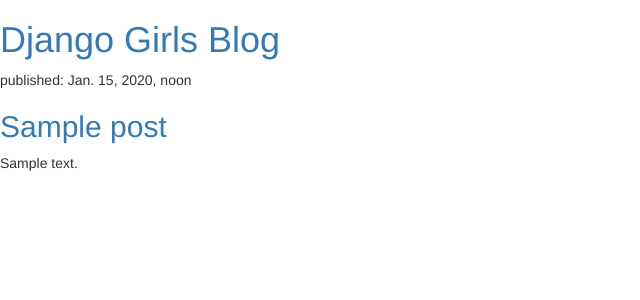
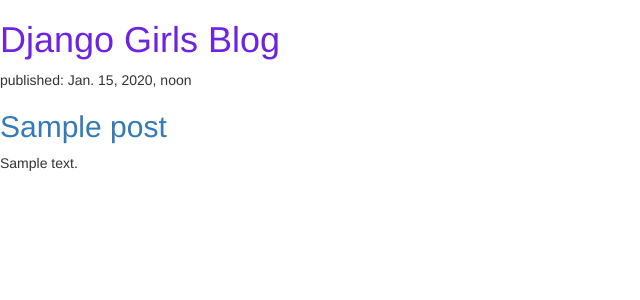
Before and after one commit to lisa2611/my-first-blog, a Django app: template blog/templates/blog/post_list.html in a window 1280 px wide. Shown: the top 300 px of the page, without its empty margins (0-640 px from the left). Run offline with Django 3.2, Linux system fonts and the light colour scheme; the template is opened without the code that fills it: values that come from a table or form of the project are taken from there, others are empty; tables that the repository leaves empty hold one stand-in row (values such as "Sample post"); some libraries are stand-ins or nearby versions.

Commit message:
Added CSS colour to title in post_list

```diff
--- /dev/null
+++ b/blog/static/css/blog.css
@@ -0,0 +1,3 @@
+h1 a {
+    color: #6C24E0;
+}
--- a/blog/templates/blog/post_list.html
+++ b/blog/templates/blog/post_list.html
@@ -1,9 +1,11 @@
-
+{% load staticfiles %}
 <html>
     <head>
+        <title>Django Girls blog</title>
         <link rel="stylesheet" href="//maxcdn.bootstrapcdn.com/bootstrap/3.2.0/css/bootstrap.min.css">
         <link rel="stylesheet" href="//maxcdn.bootstrapcdn.com/bootstrap/3.2.0/css/bootstrap-theme.min.css">
-        <title>Django Girls blog</title>
+        <link rel="stylesheet" href="{% static 'css/blog.css' %}">
+
     </head>
     <body>
         <div>
```
